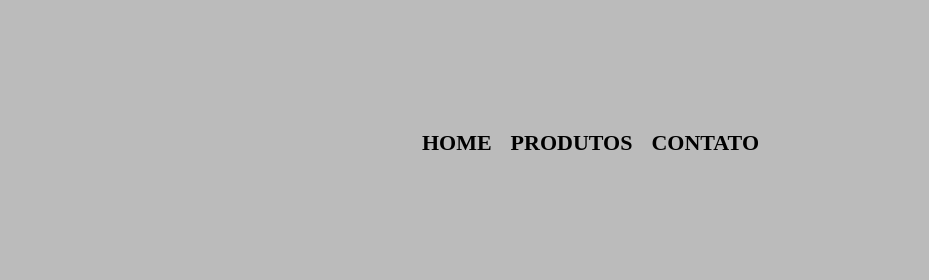
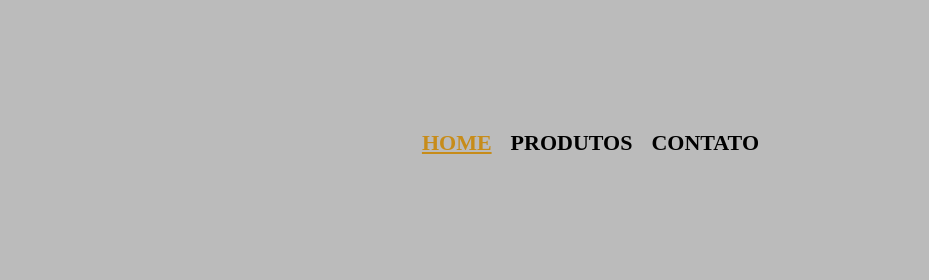
Before and after one commit to VagnerSiqueiraDeSousa/0-projetoBarbearia, a plain HTML site: page produtos.html in a window 1280 px wide. In both pictures the pointer is over the link "HOME". Shown: the top 280 px of the page, 351-1280 px from the left. Drawn offline with Linux system fonts and the light colour scheme.

Commit message:
aplicando-hoverNoMenu

```diff
--- a/styles/produtos.css
+++ b/styles/produtos.css
@@ -35,6 +35,11 @@ nav a{
 
 }
 
+ nav a:hover{
+    color: #c78c19;
+    text-decoration: underline;
+ }
+
 .produtos{
     width: 940px;
     margin: 0 auto;
```
